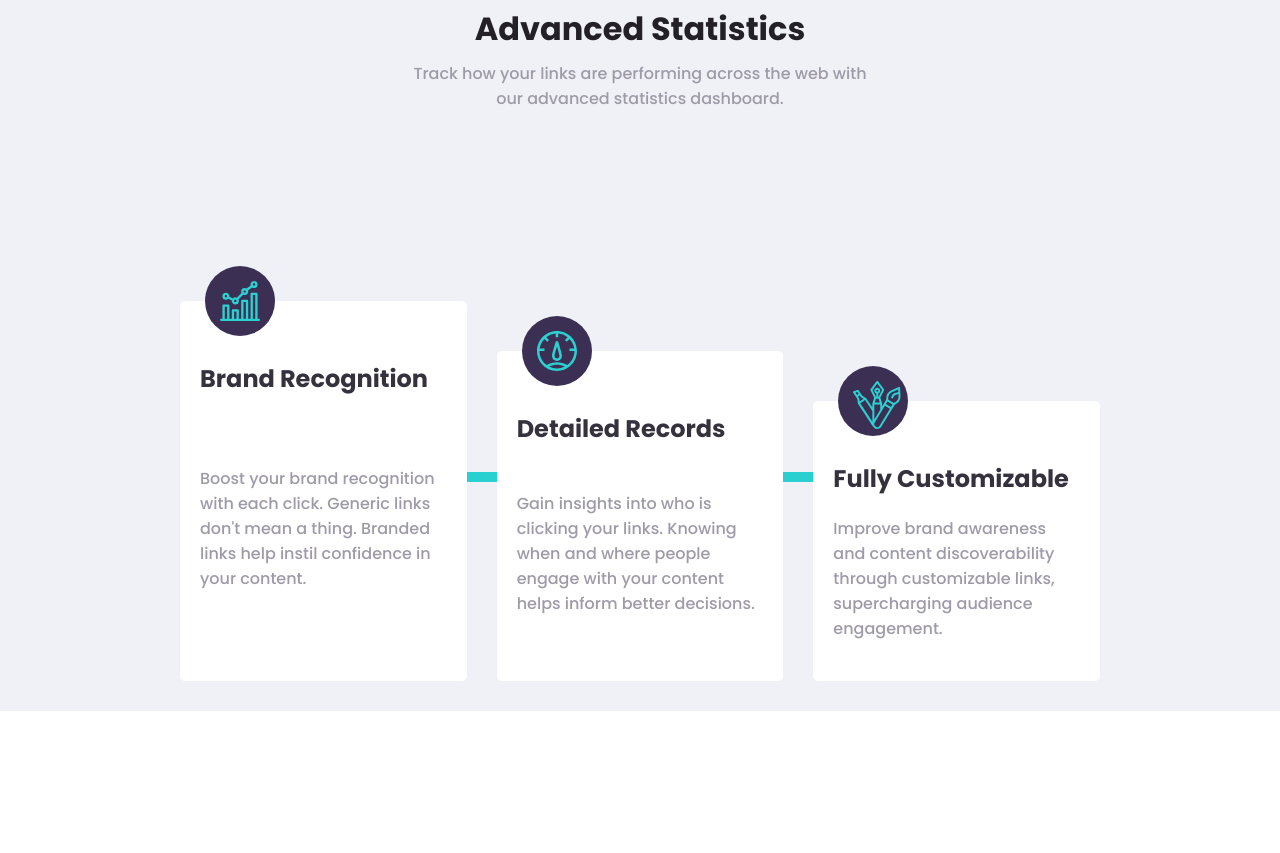
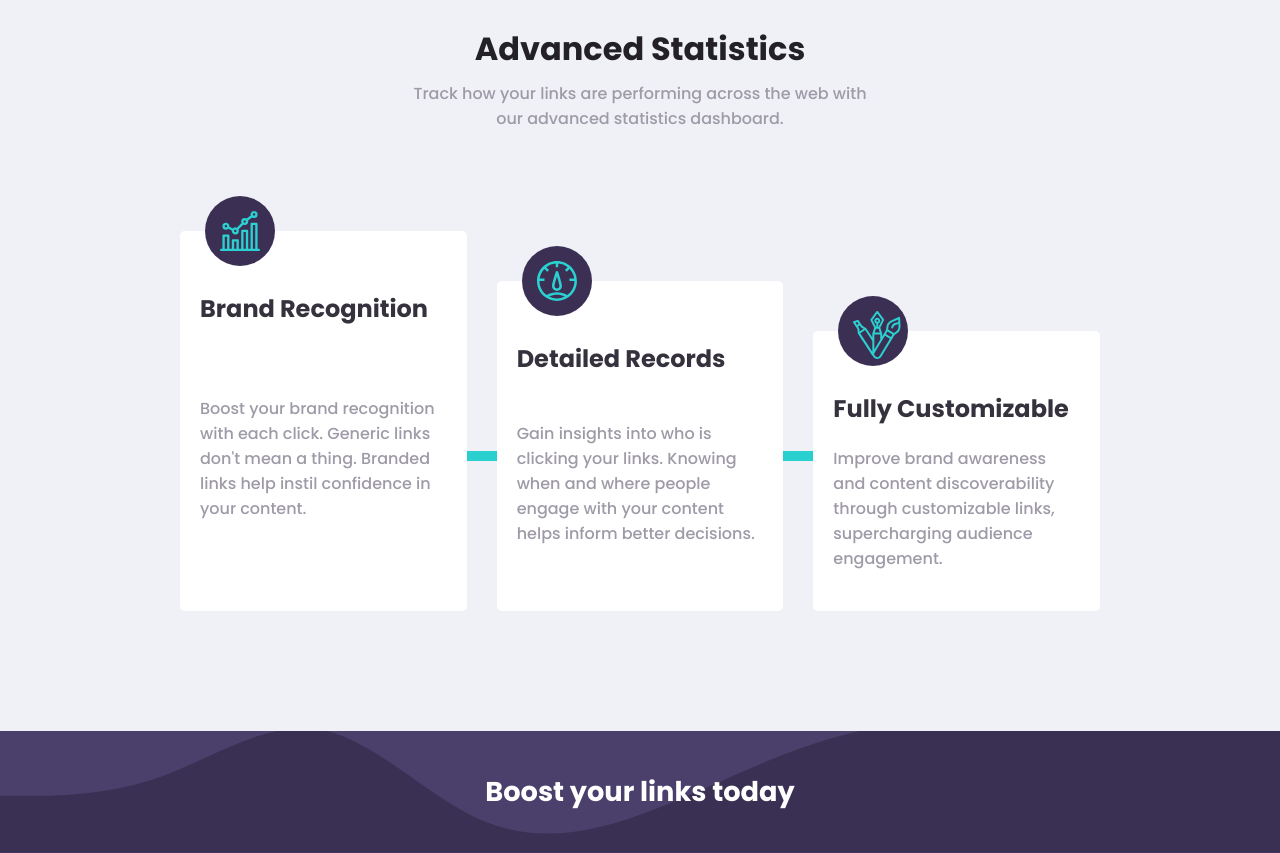
Before and after one commit to nandev04/Shortly, a React (Vite) app: page / in a window 1280 px wide. Shown: the part 720-1573 px from the top of the page. Before the commit the page ends 1431 px from the top, so only its background shows below. Built offline with nearby package versions, Linux system fonts and the light colour scheme.

Commit message:
sloganFooter posicionado, alterações no position do advancedContainer

```diff
--- a/src/App.jsx
+++ b/src/App.jsx
@@ -2,6 +2,7 @@ import React from 'react';
 import Header from './Components/Header';
 import './App.css';
 import Main from './Components/Main';
+import SloganFooter from './Components/sloganFooter';
 
 function App() {
   return (
--- /dev/null
+++ b/src/Components/GetStartedButton.jsx
@@ -0,0 +1,8 @@
+import React from 'react';
+import style from '../styleComponents/GetStartedButton.module.css';
+
+const GetStartedButton = () => {
+  return <button className={style.getStarted}>Get Started</button>;
+};
+
+export default GetStartedButton;
--- a/src/Components/Main.jsx
+++ b/src/Components/Main.jsx
@@ -10,6 +10,8 @@ import fully_customizable from '../assets/images/icon-fully-customizable.svg';
 //Components
 import Input from './Input';
 import DetailsStatistics from './DetailsStatistics';
+import SloganFooter from './sloganFooter';
+import GetStartedButton from './GetStartedButton';
 
 const Main = () => {
   return (
@@ -21,7 +23,7 @@ const Main = () => {
             Build your brand's recognition and get detailed insights on how your
             links are performing.
           </p>
-          <button className={style.getStarted}>Get Started</button>
+          <GetStartedButton />
         </section>
         {/* <img
           className={style.imageWorking}
@@ -68,6 +70,7 @@ const Main = () => {
           />
         </div>
       </div>
+      <SloganFooter />
     </>
   );
 };
--- /dev/null
+++ b/src/Components/SloganFooter.jsx
@@ -0,0 +1,12 @@
+import React from 'react';
+import style from '../styleComponents/SloganFooter.module.css';
+
+const SloganFooter = () => {
+  return (
+    <div className={style.sloganContainer}>
+      <h2 className={style.sloganTitle}>Boost your links today</h2>
+    </div>
+  );
+};
+
+export default SloganFooter;
--- /dev/null
+++ b/src/styleComponents/GetStartedButton.module.css
@@ -0,0 +1,10 @@
+.getStarted {
+  border: none;
+  background-color: var(--cyan);
+  font-family: var(--primary-font);
+  font-weight: 700;
+  color: white;
+  margin-top: 20px;
+  padding: 7px 25px;
+  border-radius: 20px;
+}
--- a/src/styleComponents/Main.module.css
+++ b/src/styleComponents/Main.module.css
@@ -27,17 +27,6 @@
   color: var(--grayish-violet);
 }
 
-.getStarted {
-  border: none;
-  background-color: var(--cyan);
-  font-family: var(--primary-font);
-  font-weight: 700;
-  color: white;
-  margin-top: 20px;
-  padding: 7px 25px;
-  border-radius: 20px;
-}
-
 .imageWorking {
   justify-self: end;
   grid-column: 2/2;
@@ -46,11 +35,10 @@
 }
 
 .advancedContainer {
-  position: absolute;
+  padding-top: 20px;
   box-sizing: border-box;
   background-color: #f0f1f6;
   margin-top: -65px;
-  z-index: 1;
   width: 100%;
 }
 
@@ -78,8 +66,7 @@
   height: 100%;
   position: relative;
   margin: 0 180px;
-  margin-top: 90px;
-  padding-bottom: 30px;
+  padding-bottom: 120px;
 }
 
 .afterElement {
@@ -88,6 +75,5 @@
   background-color: var(--cyan);
   width: calc(100% - 10px);
   bottom: 45%;
-  z-index: -3;
   height: 10px;
 }
--- /dev/null
+++ b/src/styleComponents/SloganFooter.module.css
@@ -0,0 +1,16 @@
+.sloganContainer {
+  box-sizing: border-box;
+  width: 100%;
+  background: url('../assets/images/wave.svg') no-repeat center;
+  background-size: 100%;
+  background-position: bottom;
+  background-color: #4a406b;
+  color: #fff;
+  text-align: center;
+  padding: 40px 0;
+}
+
+.sloganTitle {
+  font-family: var(--primary-font);
+  font-size: 1.7rem;
+}
```
